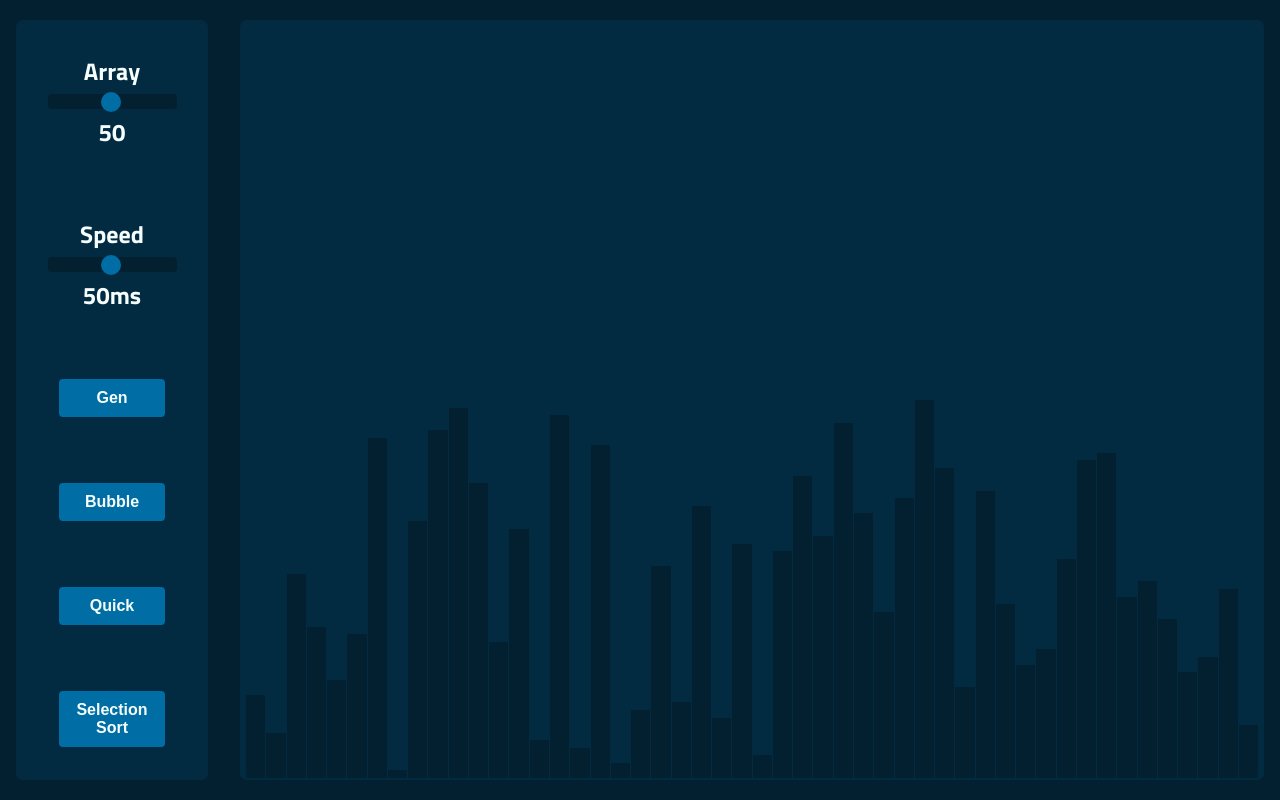
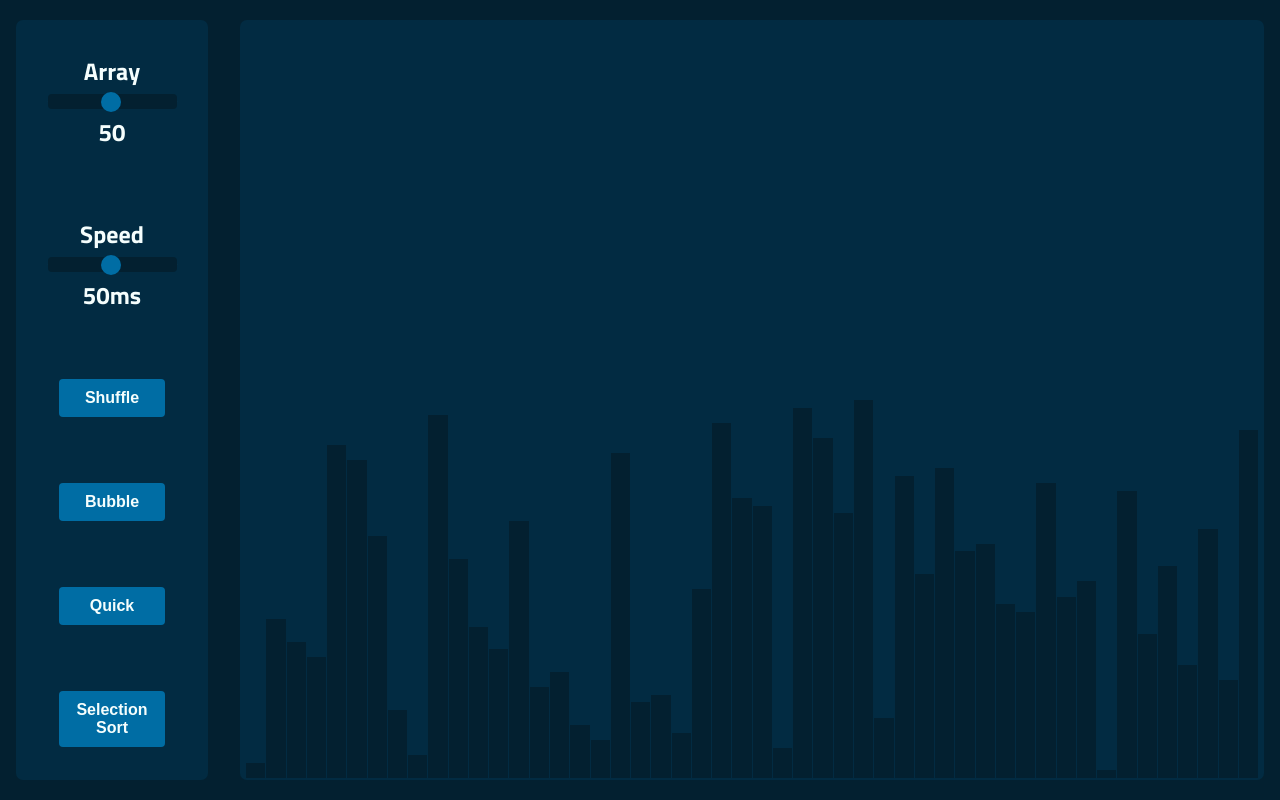
Before and after one commit to Lexen99/Sorting---Algorithm, a React (Vite) app: page / in a window 1280 px wide. Built offline with nearby package versions, Linux system fonts and the light colour scheme.

Commit message:
fixed so i can shuffle the stacks when the shuffle button is being clicked.

```diff
--- a/src/Components/Dashboard/Dashboard.jsx
+++ b/src/Components/Dashboard/Dashboard.jsx
@@ -1,11 +1,17 @@
 import "./Dashboard.css";
 import { useState, useEffect } from "react";
 import StacksContainer from "../StacksContainer/StacksContainer";
-import GenButton from "../GenButton/GenButton";
+import Shuffle from "../Shuffle/Shuffle";
 
 const Dashboard = () => {
   const [speed, setSpeed] = useState(50);
-  const [array, setArray] = useState(50);
+  const [arraySize, setArraySize] = useState(50);
+  const [array, setArray] = useState(Array.from({ length: 50 }, (_, index) => index + 1));
+
+  // Uppdaterar array när arraySize ändras
+  useEffect(() => {
+    setArray(Array.from({ length: arraySize }, (_, index) => index + 1));
+  }, [arraySize]);
 
   return (
     <main>
@@ -19,12 +25,12 @@ const Dashboard = () => {
             type="range"
             min={1}
             max={100}
-            value={array}
+            value={arraySize}
             id="array-size"
-            onChange={(e) => setArray(e.target.value)}
+            onChange={(e) => setArraySize(parseInt(e.target.value))}
           />
           <span className="label-text" id="arr-length">
-            {array}
+            {arraySize}
           </span>
         </div>
         <div>
@@ -44,7 +50,7 @@ const Dashboard = () => {
             {`${speed}ms`}
           </span>
         </div>
-        <GenButton array={array} setArray={setArray}/>
+        <Shuffle arraySize={arraySize} setArray={setArray} />
         <button className="btn">Bubble</button>
         <button className="btn">Quick</button>
         <button className="btn">Selection Sort</button>
--- a/src/Components/GenButton/GenButton.jsx
+++ /dev/null
@@ -1,16 +0,0 @@
-// Funktioner från utils.js
-import { shuffleArray } from "../../utils";
-
-const GenButton = ({ array, setArray}) => {
-
-    const handleGenerateClick = () => {
-        const shuffledArray = shuffleArray(array);
-        setArray(shuffledArray);
-    }
-
-    return (
-        <button className="btn" onClick={handleGenerateClick}>Gen</button>
-    );
-}
-
-export default GenButton;
--- /dev/null
+++ b/src/Components/Shuffle/Shuffle.jsx
@@ -0,0 +1,22 @@
+// Funktioner från utils.js
+import { shuffleArray } from "../../utils";
+
+const Shuffle = ({ arraySize, setArray }) => {
+
+  const shuffleArrayOnClick = () => {
+        // Generar en ny array från till arraySize
+        const array = Array.from({ length: arraySize }, (_, index) => index + 1);
+        // Shufflar arrayen
+        const shuffled = shuffleArray(array);
+        // Uppdaterar array state  med den shufflade arrayen
+        setArray(shuffled);
+    };
+
+  return (
+    <button className="btn" onClick={shuffleArrayOnClick}>
+      Shuffle
+    </button>
+  );
+};
+
+export default Shuffle;
--- a/src/Components/StacksContainer/StacksContainer.jsx
+++ b/src/Components/StacksContainer/StacksContainer.jsx
@@ -1,27 +1,31 @@
 import "./StacksContainer.css";
 import { useEffect, useState } from "react";
+
 // Funktioner från utils.js
-import { generateRandomStackHeights } from "../../utils";
+import { shuffleArray } from "../../utils";
 
 const StacksContainer = ({ array }) => {
   // state variabel som förvarar stack heights
   const [stackHeights, setStackHeights] = useState([]);
 
-  // uppdaterar stack heights när arraySize propen ändras
+  // Funktion för att generera en array med olika höjder på stacksen baserat på array, från 1 - array
+  const generateRandomStackHeights = (size) => {
+    const heights = Array.from({ length: size }, (_, index) => index + 1);
+    const shuffledHeights = shuffleArray(heights);
+    console.log(shuffledHeights);
+    return shuffledHeights;
+  };
+
+  // uppdaterar stack heights när array propen ändras
   useEffect(() => {
-    // Genererar ny stack heights array baserad på arraySize
-    const newStackHeights = generateRandomStackHeights(array);
-    setStackHeights(newStackHeights);
+      const newStackHeights = generateRandomStackHeights(array.length);
+      setStackHeights(newStackHeights);
   }, [array]);
 
   // Logik för att rendera antalet stacks från stackHeights arrayen
   const renderStacks = () => {
     return stackHeights.map((height, i) => (
-      <div
-        key={i}
-        className="stack"
-        style={{ height: `${height}%` }}
-      ></div>
+      <div key={i} className="stack" style={{ height: `${height}%` }}></div>
     ));
   };
 
--- a/src/utils.js
+++ b/src/utils.js
@@ -1,11 +1,3 @@
-// Funktion för att generera en array med olika höjder på stacksen baserat på arraySize, från 1 - Arraysize i procent
-export const generateRandomStackHeights = (size) => {
-  const heights = Array.from({ length: size }, (_, index) => index + 1);
-  const shuffledHeights = shuffleArray(heights);
-  console.log(shuffledHeights);
-  return shuffledHeights;
-};
-
 // Funktion for att shufflea array stacks
 export const shuffleArray = (array) => {
   const newArray = [...array];
```
